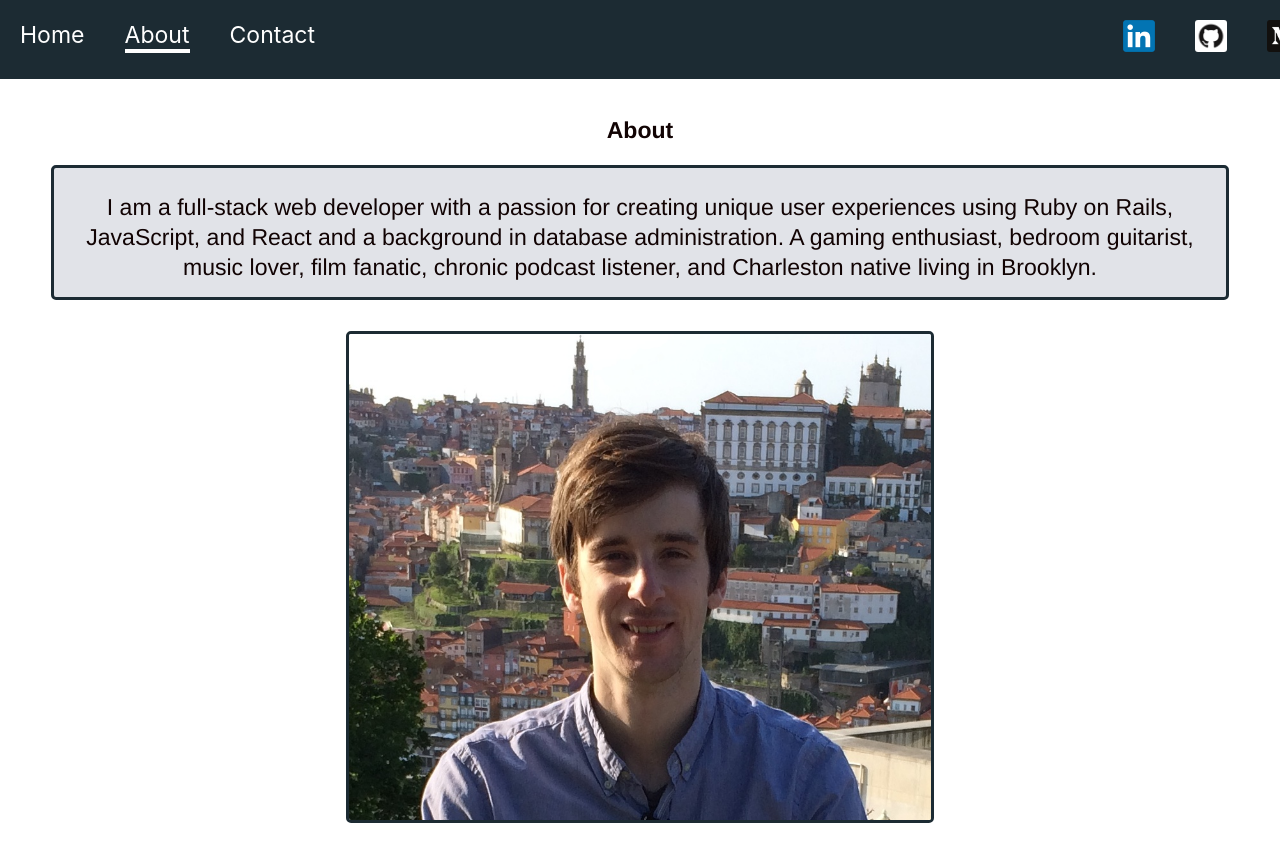
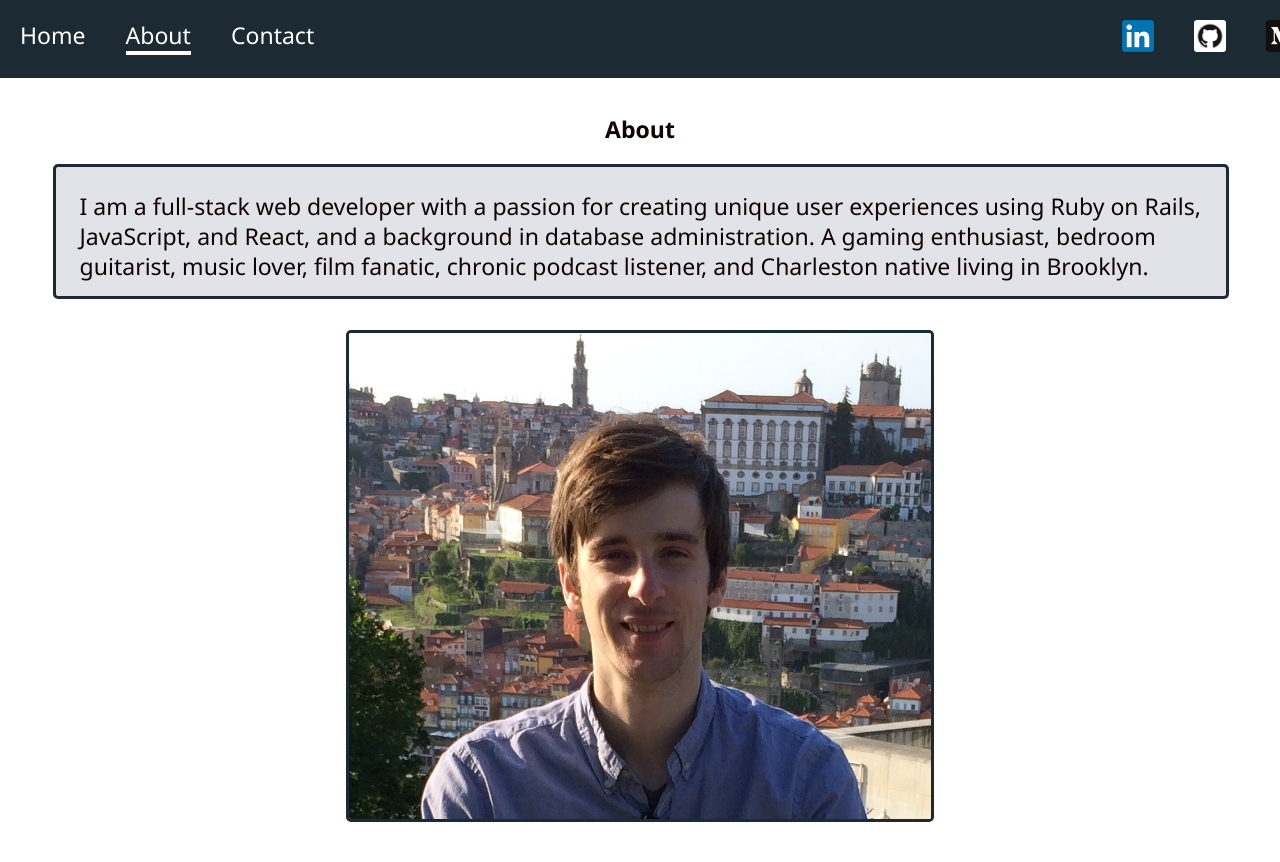
Before and after one commit to jbharwood/joseph-harwood, a React (Create React App) app: page /#/about in a window 1280 px wide. Shown: the top 862 px of the page. Built offline with nearby package versions, Linux system fonts and the light colour scheme.

Commit message:
changed about margins

```diff
--- a/src/App.css
+++ b/src/App.css
@@ -2,11 +2,28 @@ html {
   box-sizing: border-box;
 }
 
+/* * {
+  font-family: 'Noto Sans', sans-serif;
+  line-height: 1.75em;
+} */
+
 *, *::before, *::after {
+  /* box-sizing: inherit;
+  padding: 0;
+  margin: 0; */
+  /* font-family: 'Montserrat', sans-serif; */
+  /* color: #110303;
+  font-size: calc(14px + (26 - 14) * ((100vw - 300px) / (1600 - 300)));
+  line-height: calc(1.3em + (1.5 - 1.2) * ((100vw - 300px)/(1600 - 300))); */
+}
+
+* {
   box-sizing: inherit;
   padding: 0;
   margin: 0;
   /* font-family: 'Montserrat', sans-serif; */
+  font-family: 'Segoe UI','Helvetica Neue',Arial,sans-serif,'Apple Color Emoji';
+  line-height: 1.75em;
   color: #110303;
   font-size: calc(14px + (26 - 14) * ((100vw - 300px) / (1600 - 300)));
   line-height: calc(1.3em + (1.5 - 1.2) * ((100vw - 300px)/(1600 - 300)));
@@ -16,7 +33,7 @@ html {
   width: 960px;
   margin: 0 auto;
   padding: 20px;
-  font-family: 'Montserrat', sans-serif;
+  /* font-family: 'Montserrat', sans-serif; */
   color: #3E4545;
 }
 
@@ -89,7 +106,7 @@ a:hover {
 .body {
   padding: 4vw;
   padding-top: 2vh;
-  font-family: "Helvetica Neue",Helvetica,Arial,"Lucida Grande",sans-serif;
+  /* font-family: "Helvetica Neue",Helvetica,Arial,"Lucida Grande",sans-serif; */
 }
 
 .contactBar {
@@ -230,6 +247,7 @@ a:hover {
   border: solid;
   border-color: #1C2B33;
   border-radius: 5px;
+  margin-left: 2px;
 }
 
 .description p {
--- a/src/components/About.js
+++ b/src/components/About.js
@@ -8,12 +8,14 @@ class About extends React.Component {
       <div className="body">
         <h1> About </h1>
         <div>
-          <div className="description">
-            <p> I am a full-stack web developer with a passion for creating unique user
-            experiences using Ruby on Rails, JavaScript, and React and a background
-            in database administration. A gaming enthusiast, bedroom guitarist, music lover,
-            film fanatic, chronic podcast listener, and Charleston native living in Brooklyn.
-            </p>
+          <div className="description" align="left">
+            <div className="margin" align="left">
+              <p> I am a full-stack web developer with a passion for creating unique user
+              experiences using Ruby on Rails, JavaScript, and React, and a background
+              in database administration. A gaming enthusiast, bedroom guitarist, music lover,
+              film fanatic, chronic podcast listener, and Charleston native living in Brooklyn.
+              </p>
+            </div>
           </div>
           <br/>
           <img src={me} width="50%" height="50%" class="picMe"/>
```
